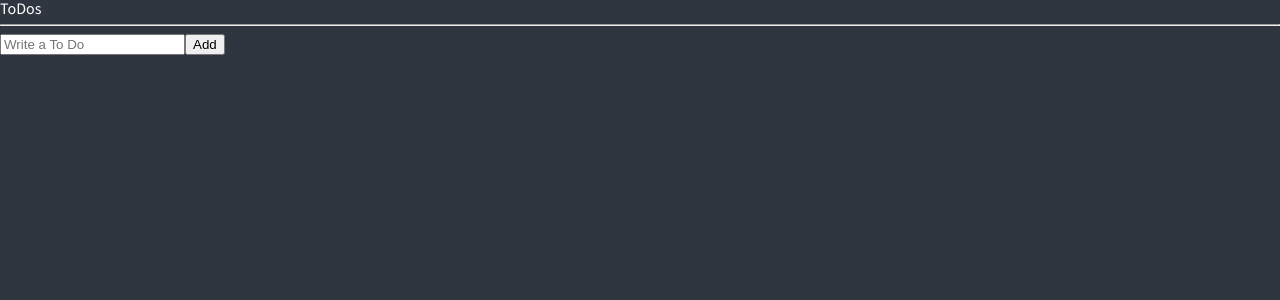
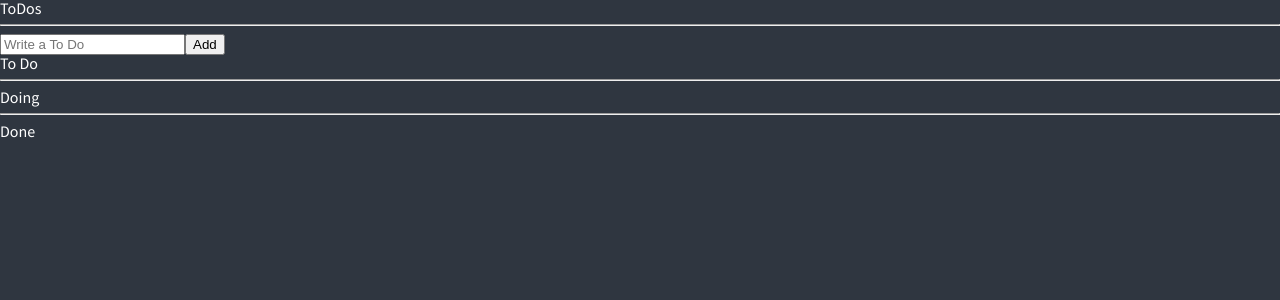
Before and after one commit to yeongminChae/React-Masterclass, a React (Create React App) app in the folder react-masterclass-TS/: page / in a window 1280 px wide. Shown: the top 300 px of the page. Built offline with nearby package versions, Linux system fonts and the light colour scheme.

Commit message:
chapter 4 : selector part 1

```diff
--- a/react-masterclass-TS/src/atoms.tsx
+++ b/react-masterclass-TS/src/atoms.tsx
@@ -1,4 +1,5 @@
-import { atom } from "recoil";
+import { atom, selector } from "recoil";
+import ToDo from "./components/ToDo";
 
 export interface IToDo {
   text: string;
@@ -10,3 +11,15 @@ export const toDoState = atom<IToDo[]>({
   key: "toDo",
   default: [],
 });
+
+export const toDoSelector = selector({
+  key: "toDoSelector",
+  get: ({ get }) => {
+    const toDos = get(toDoState);
+    return [
+      toDos.filter((toDo) => toDo.category == "TODO"),
+      toDos.filter((toDo) => toDo.category == "DOING"),
+      toDos.filter((toDo) => toDo.category == "DONE"),
+    ];
+  },
+});
--- a/react-masterclass-TS/src/components/ToDoList.tsx
+++ b/react-masterclass-TS/src/components/ToDoList.tsx
@@ -1,17 +1,32 @@
 import { useRecoilValue } from "recoil";
-import { toDoState } from "../atoms";
+import { toDoSelector, toDoState } from "../atoms";
 import CreateToDo from "./CreateToDo";
 import ToDo from "./ToDo";
 
 function ToDoList() {
-  const toDos = useRecoilValue(toDoState);
+  const [toDo, doing, done] = useRecoilValue(toDoSelector);
   return (
     <div>
       <h1>ToDos</h1>
       <hr />
       <CreateToDo />
+      <h2>To Do</h2>
       <ul>
-        {toDos.map((toDo) => (
+        {toDo.map((toDo) => (
+          <ToDo key={toDo.id} {...toDo} />
+        ))}
+      </ul>
+      <hr />
+      <h2>Doing</h2>
+      <ul>
+        {doing.map((toDo) => (
+          <ToDo key={toDo.id} {...toDo} />
+        ))}
+      </ul>
+      <hr />
+      <h2>Done</h2>
+      <ul>
+        {done.map((toDo) => (
           <ToDo key={toDo.id} {...toDo} />
         ))}
       </ul>
```
Also changed, not shown: react-masterclass-TS/src/components/ToDo.tsx (+0 -13 lines).
